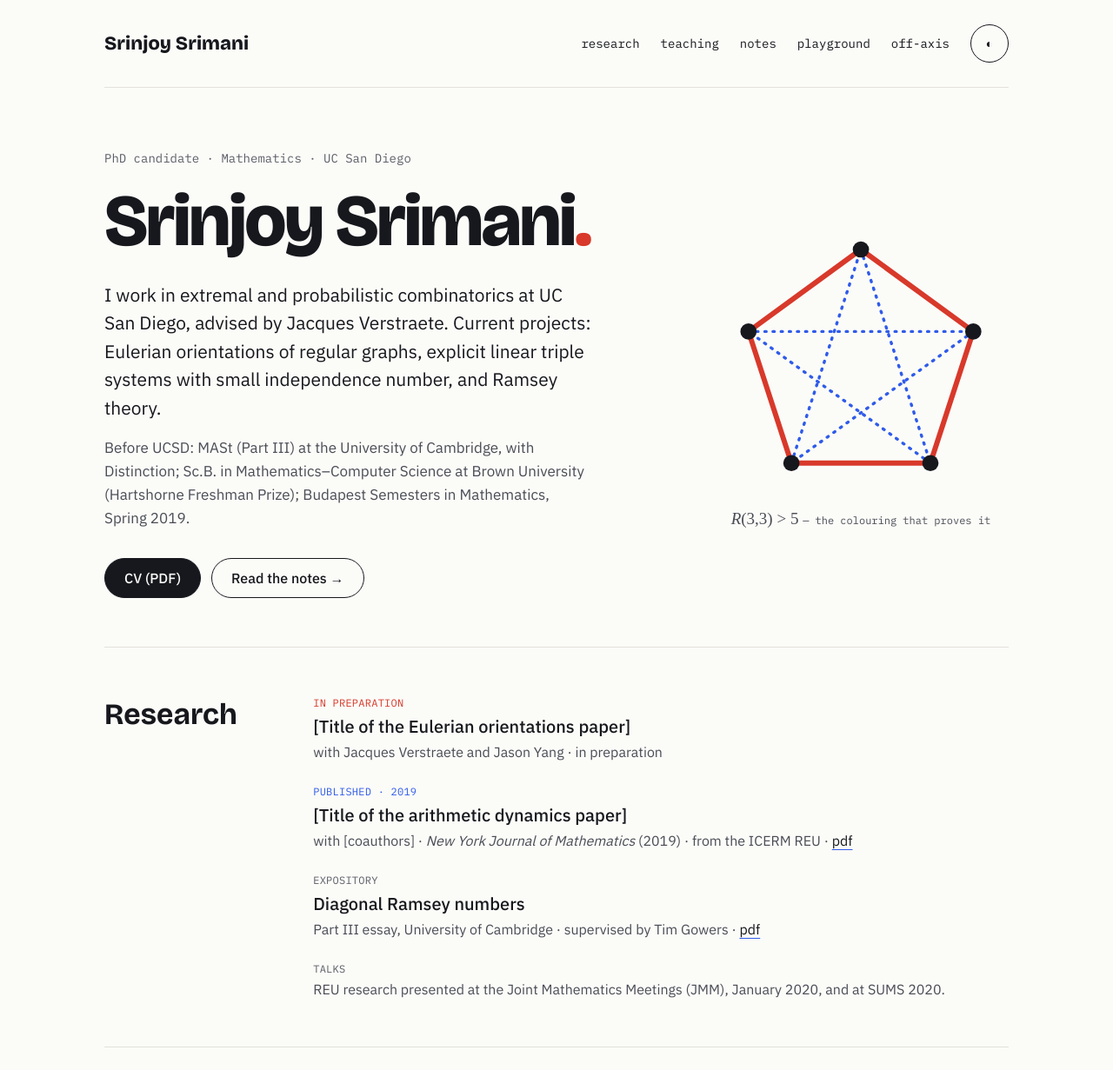
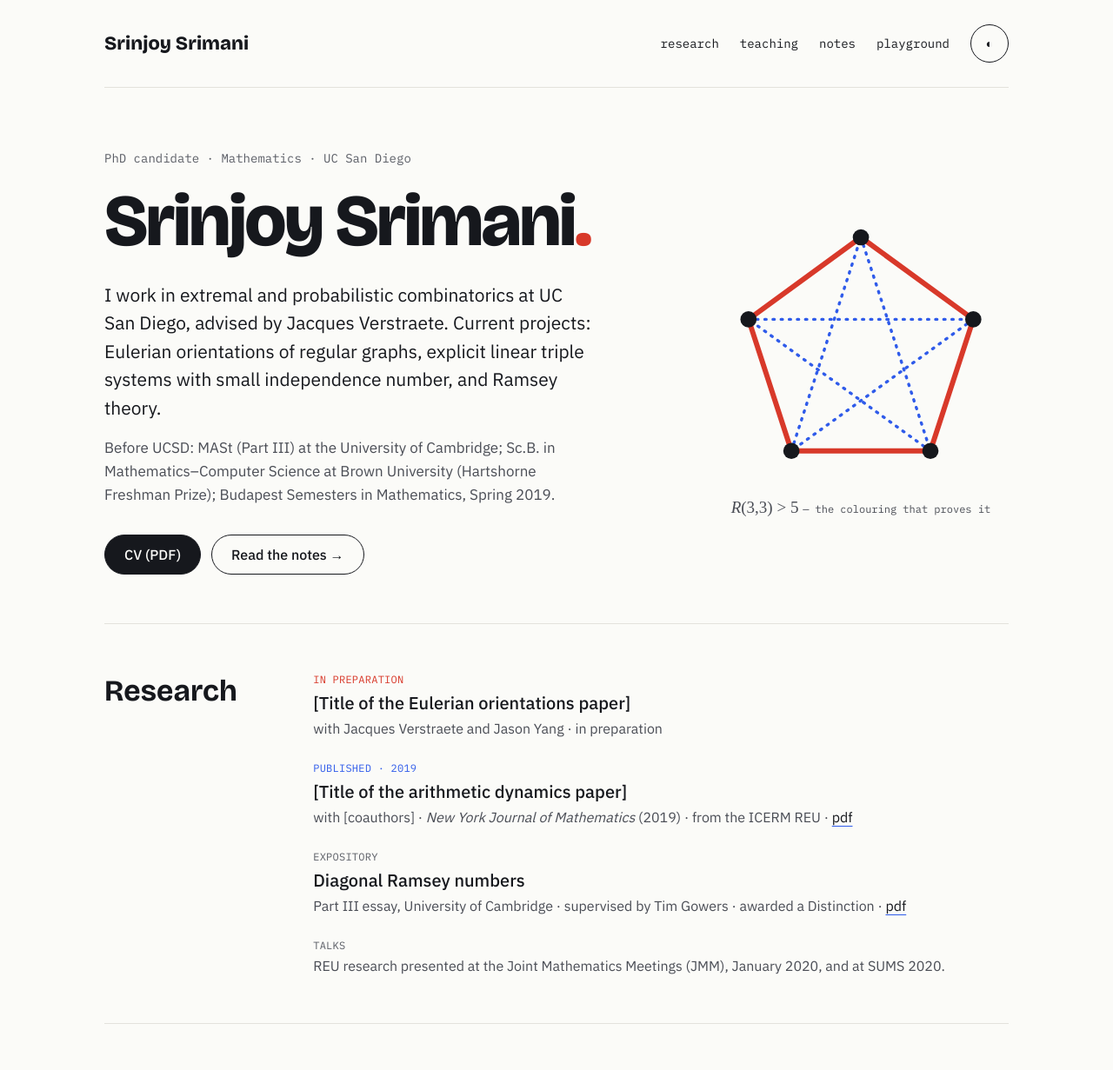
Before and after one commit to srinjoy98/srinjoy98.github.io, an Astro site: page / in a window 1280 px wide. Shown: the top 1231 px of the page at 87% size. Built offline with nearby package versions, Linux system fonts and the light colour scheme; Astro itself is replaced by a stand-in of ours; a web font is replaced by a local one.

Commit message:
Correct Distinction to the Part III essay; hide Off-axis section

```diff
--- a/src/layouts/Base.astro
+++ b/src/layouts/Base.astro
@@ -11,7 +11,6 @@ const nav = [
   ['teaching', `${base}/#teaching`],
   ['notes', `${base}/notes/`],
   ['playground', `${base}/playground/`],
-  ['off-axis', `${base}/#offaxis`],
 ];
 ---
 <!doctype html>
--- a/src/pages/index.astro
+++ b/src/pages/index.astro
@@ -8,6 +8,8 @@ const base = import.meta.env.BASE_URL.replace(/\/$/, '');
 const notes = Object.values(import.meta.glob('./notes/*.md', { eager: true }))
   .sort((a, b) => String(b.frontmatter.date).localeCompare(String(a.frontmatter.date)));
 const latest = notes[0];
+// Set to true to show the Off-axis section again (also re-add it to the nav in src/layouts/Base.astro).
+const SHOW_OFFAXIS = false;
 ---
 <Base>
   <section style="display:flex;flex-wrap:wrap;align-items:center;gap:48px;padding:72px 0 56px">
@@ -18,7 +20,7 @@ const latest = notes[0];
       </div>
       <h1 class="display" style="margin:0;font-weight:800;font-size:clamp(56px,9vw,84px);line-height:.95;letter-spacing:-2.5px">Srinjoy Srimani<span style="color:var(--red)">.</span></h1>
       <p style="margin:28px 0 0;font-size:21px;line-height:1.55;max-width:560px">I work in extremal and probabilistic combinatorics at UC San Diego, advised by Jacques Verstraete. Current projects: Eulerian orientations of regular graphs, explicit linear triple systems with small independence number, and Ramsey theory.</p>
-      <p class="muted" style="margin:16px 0 0;font-size:17px;line-height:1.6;max-width:560px">Before UCSD: MASt (Part III) at the University of Cambridge, with Distinction; Sc.B. in Mathematics–Computer Science at Brown University (Hartshorne Freshman Prize); Budapest Semesters in Mathematics, Spring 2019.</p>
+      <p class="muted" style="margin:16px 0 0;font-size:17px;line-height:1.6;max-width:560px">Before UCSD: MASt (Part III) at the University of Cambridge; Sc.B. in Mathematics–Computer Science at Brown University (Hartshorne Freshman Prize); Budapest Semesters in Mathematics, Spring 2019.</p>
       <div style="display:flex;flex-wrap:wrap;gap:12px;margin-top:32px">
         <a class="btn solid" href={`${base}/cv.pdf`}>CV (PDF)</a>
         <a class="btn" href={`${base}/notes/`}>Read the notes →</a>
@@ -43,7 +45,7 @@ const latest = notes[0];
       <article style="display:flex;flex-direction:column;gap:6px">
         <p class="tag grey">EXPOSITORY</p>
         <h3 style="margin:0;font-size:20px;font-weight:500">Diagonal Ramsey numbers</h3>
-        <p class="muted" style="margin:0">Part III essay, University of Cambridge · supervised by Tim Gowers · <a href="#">pdf</a></p>
+        <p class="muted" style="margin:0">Part III essay, University of Cambridge · supervised by Tim Gowers · awarded a Distinction · <a href="#">pdf</a></p>
       </article>
       <article style="display:flex;flex-direction:column;gap:6px">
         <p class="tag grey">TALKS</p>
@@ -79,6 +81,7 @@ const latest = notes[0];
     </div>
   </section>
 
+  {SHOW_OFFAXIS && (
   <section id="offaxis" class="section">
     <h2>Off-axis</h2>
     <div class="body" style="display:grid;grid-template-columns:repeat(auto-fit,minmax(160px,1fr));gap:16px">
@@ -88,4 +91,5 @@ const latest = notes[0];
       <div class="tile"><p style="font-weight:500">History, currently</p><p>[The era you're reading about, and why]</p></div>
     </div>
   </section>
+  )}
 </Base>
```
